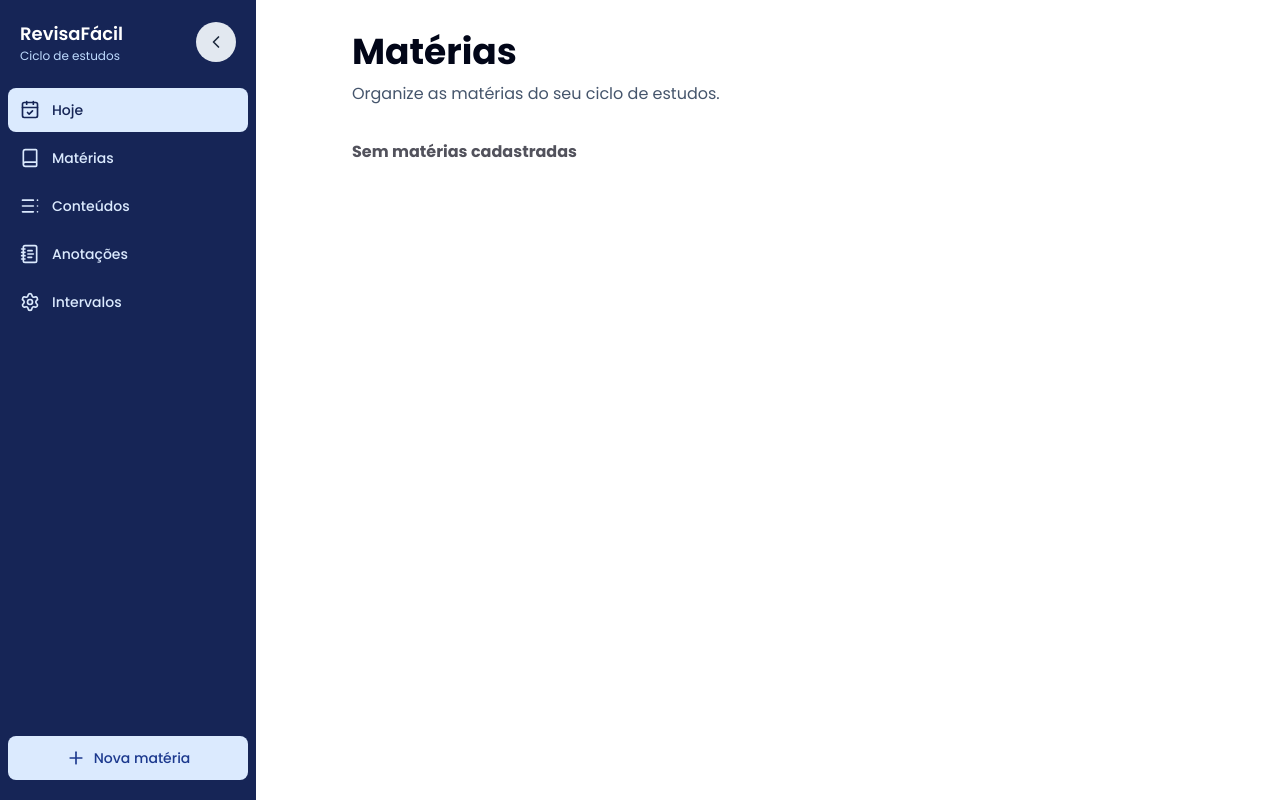
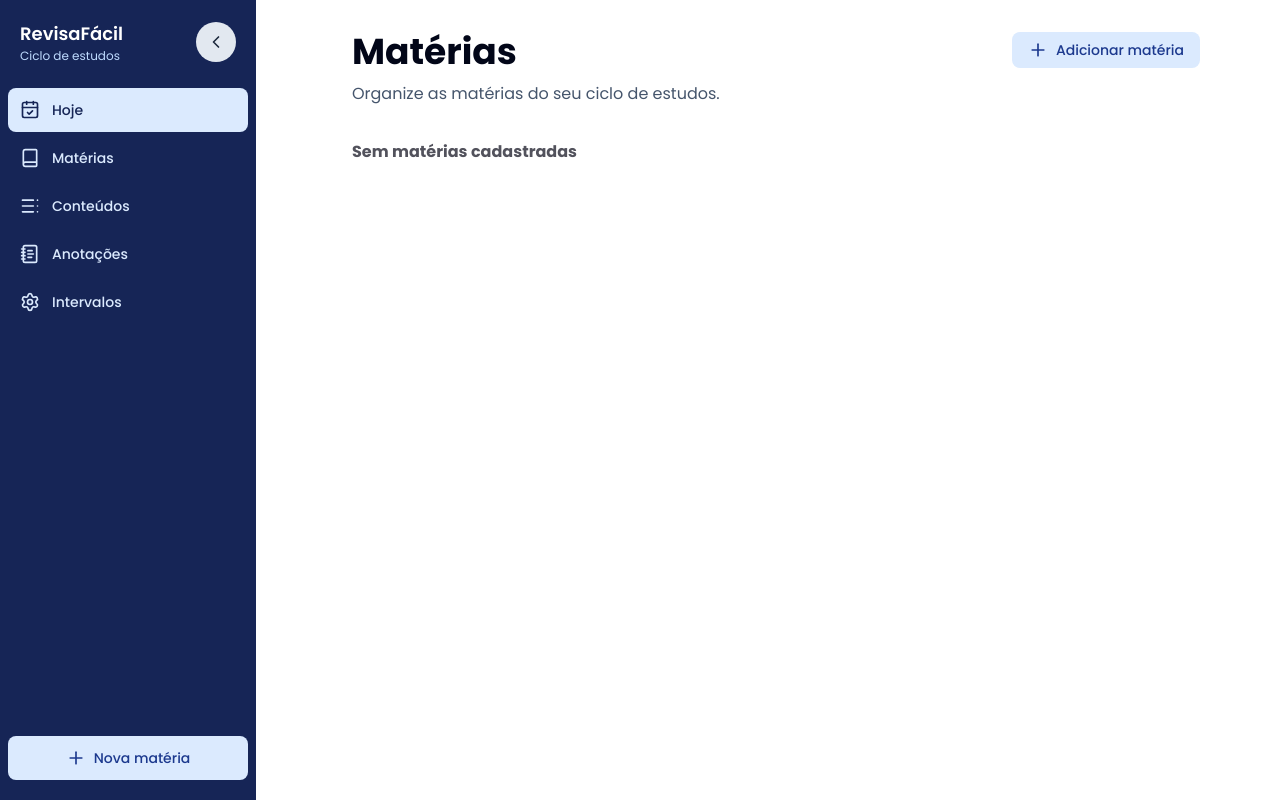
Before and after one commit to andersoncruzdev/revisa-facil, a React (Vite) app: page /classrooms in a window 1280 px wide. Built offline with nearby package versions, Linux system fonts and the light colour scheme.

Commit message:
feat: adicionando botão para adicionar matéria #12

```diff
--- a/src/features/classroom/Classroom.tsx
+++ b/src/features/classroom/Classroom.tsx
@@ -1,17 +1,37 @@
+import { useState } from "react";
+import { Plus } from "lucide-react";
 import { Title } from "@shared/components/Title";
+import { Button } from "@shared/components/Button";
 import ListClassroom from "@features/classroom/ListClassroom";
+import { AddClassroomModal } from "@features/classroom/AddClassroomModal";
 
 export default function ClassroomPage() {
+  const [isModalOpen, setIsModalOpen] = useState(false);
+
   return (
-    <section className="flex flex-col gap-2" aria-labelledby="classroom-page-title">
-      <div id="classroom-page-title">
+    <section className="flex flex-col gap-2" aria-label="Gerenciamento de matérias">
+      <div className="flex flex-col gap-4 sm:flex-row sm:items-start sm:justify-between">
         <Title
           title="Matérias"
           subTitle="Organize as matérias do seu ciclo de estudos."
           typeTitle="h1"
         />
+        <Button.Root
+          type="button"
+          onClick={() => setIsModalOpen(true)}
+          className="w-full shrink-0 sm:w-auto"
+        >
+          <Button.Icon icon={Plus} />
+          <Button.Text>Adicionar matéria</Button.Text>
+        </Button.Root>
       </div>
       <ListClassroom />
+      {isModalOpen && (
+        <AddClassroomModal
+          open
+          onClose={() => setIsModalOpen(false)}
+        />
+      )}
     </section>
   );
 }
```
